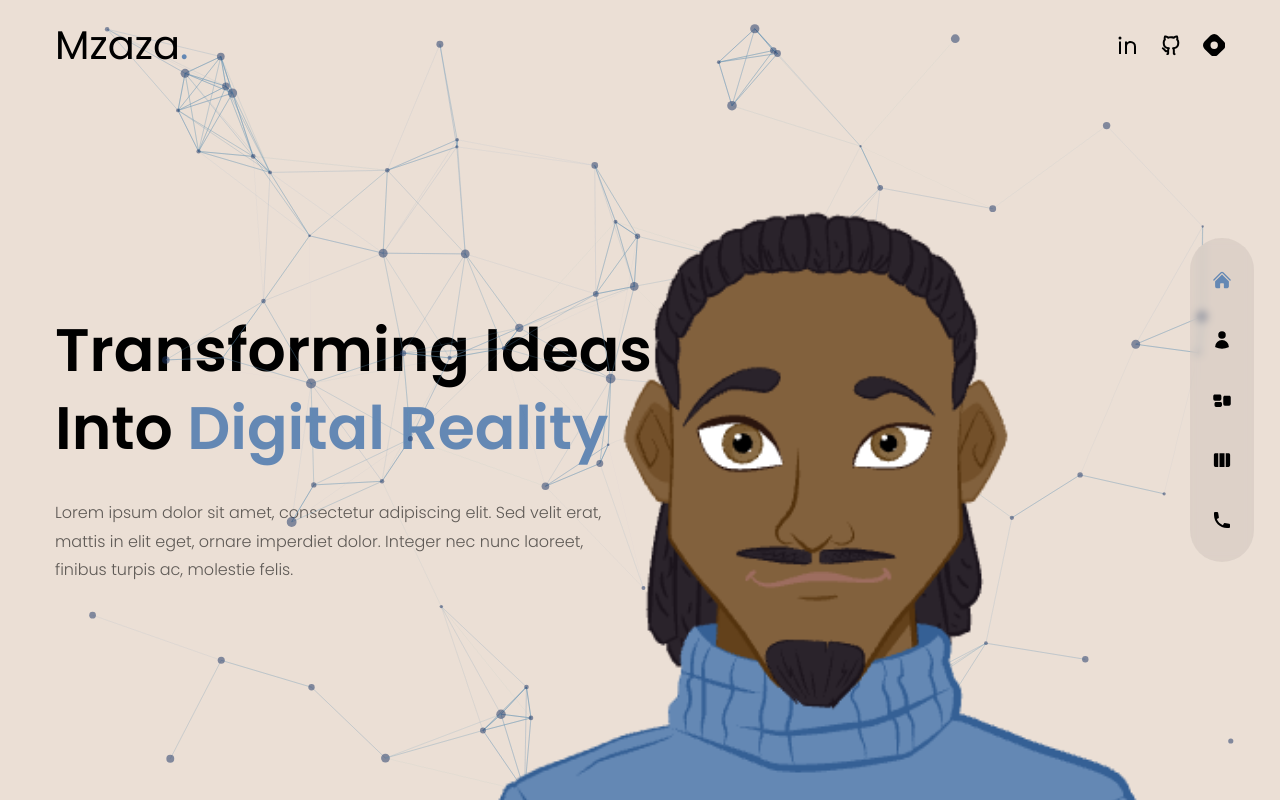
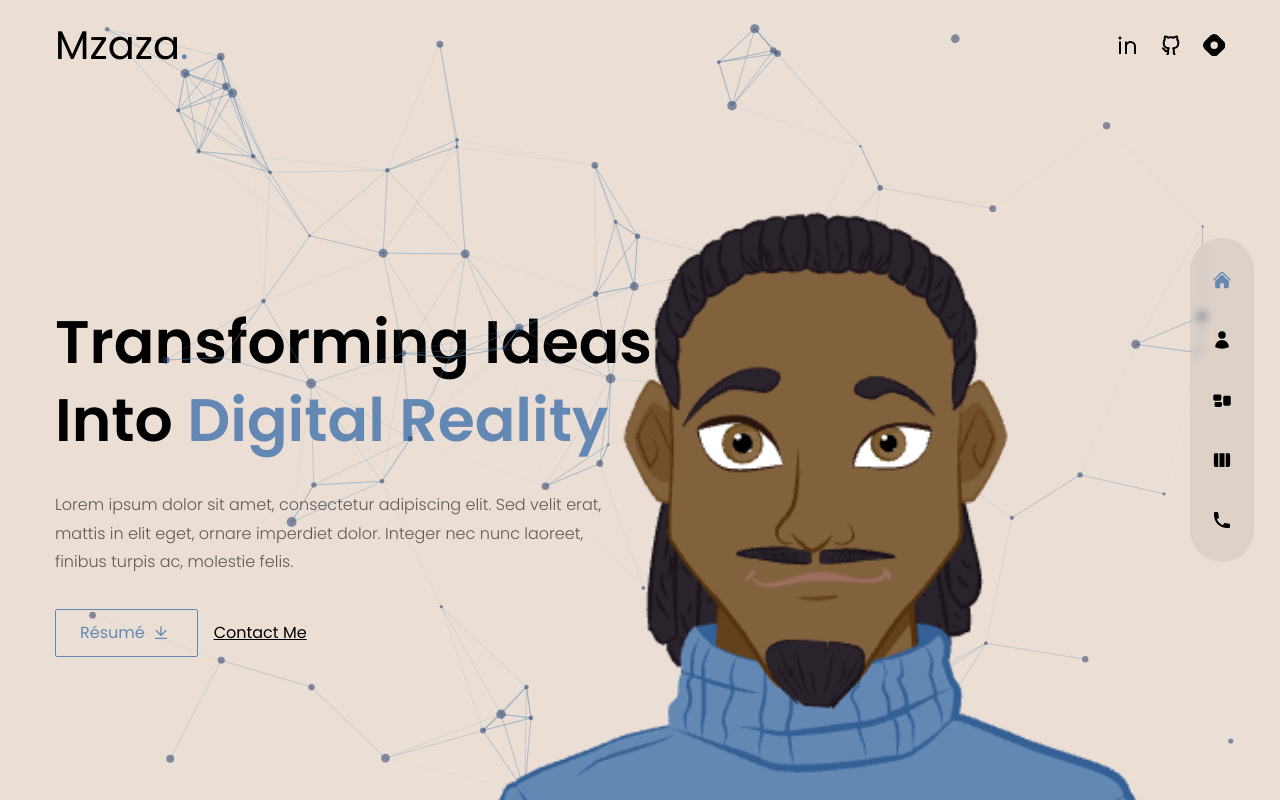
Before and after one commit to mzazakeith/portefeuille, a Next.js app: page /portefeuille/ in a window 1280 px wide. Built offline with nearby package versions, Linux system fonts and the light colour scheme.

Commit message:
added resume buttton and contact me button

```diff
--- a/pages/index.js
+++ b/pages/index.js
@@ -1,14 +1,17 @@
 import ParticlesContainer from "../components/ParticlesContainer";
 import ProjectsBtn from "../components/ProjectsBtn";
+import {RiDownloadLine} from "react-icons/ri";
+
 import Avatar from "../components/Avatar";
 
 import {motion} from 'framer-motion';
 
 import {fadeIn} from "../variants";
+import Link from "next/link";
 
 const Home = () => {
   return (
-      <div className='bg-primary/6- h-full page'>
+      <div className='h-full page'>
 
         <div className='w-full h-full'>
           <div className='flex flex-col justify-center text-center xl:pt-40 xl:text-left h-full container mx-auto'>
@@ -21,9 +24,22 @@ const Home = () => {
 
             <motion.p
                 variants={fadeIn('down', 0.3)} initial='hidden' animate='show' exit='hidden'
-                className='max-w-sm xl:max-w-xl mx-auto xl:mx-0 mb-10 xl:mb-16'>
+                className='max-w-sm xl:max-w-xl mx-auto xl:mx-0 mb-5 xl:mb-8'>
                 Lorem ipsum dolor sit amet, consectetur adipiscing elit. Sed velit erat, mattis in elit eget, ornare imperdiet dolor. Integer nec nunc laoreet, finibus turpis ac, molestie felis.
             </motion.p>
+
+              <motion.div
+                  variants={fadeIn('down', 0.4)} initial='hidden' animate='show' exit='hidden'
+                  className="flex self-center xl:self-start items-center"
+              >
+                  <Link
+                      className="flex items-center hover:bg-accent p-2.5 px-6 hover:text-[#ebdfd5] rounded-sm
+                      bg-[#ebdfd5] text-accent border border-solid hover:border-transparent
+                      border-accent
+                      "
+                      href="" target="_blank" >Résumé <RiDownloadLine className="w-6 ml-1"/></Link>
+                  <Link className="ml-4 capitalize underline" href="mailto:mzazakeith@gmail.com" >Contact Me</Link>
+              </motion.div>
 
           </div>
         </div>
```
